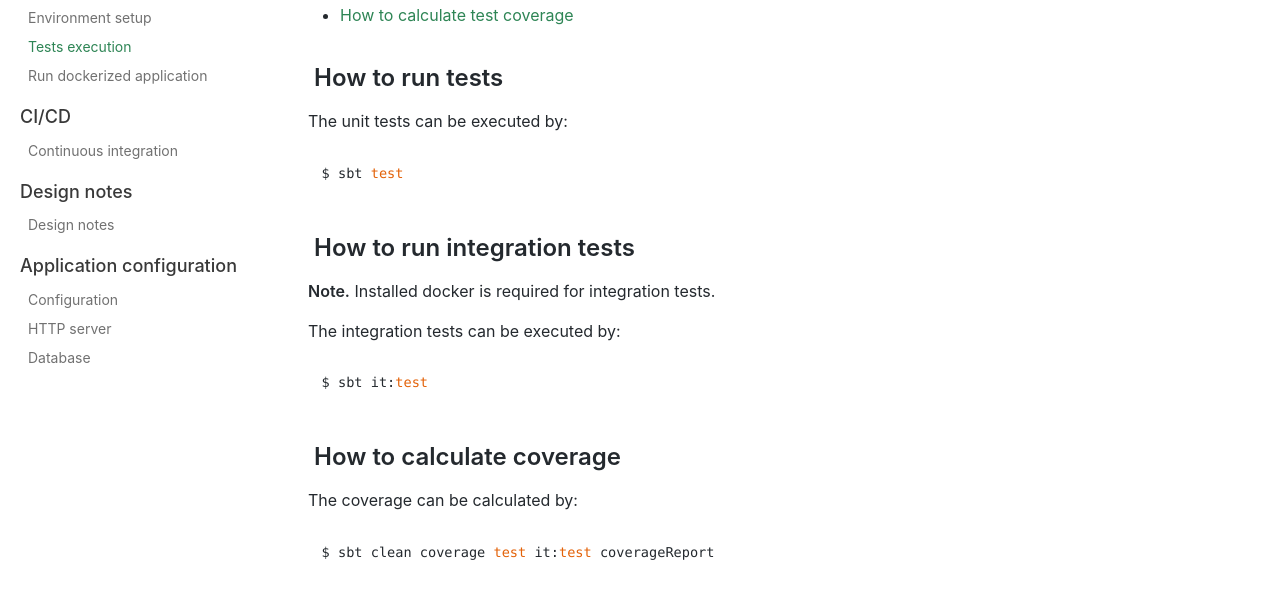
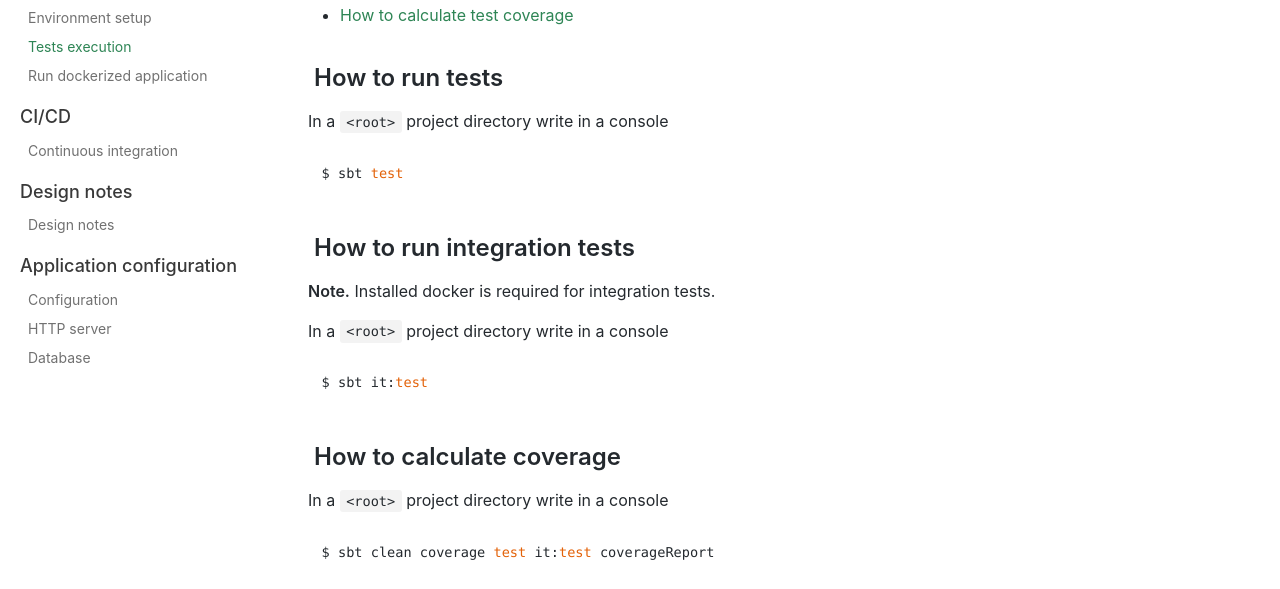
Before and after one commit to iRevive/http4s-tagless-example, a plain HTML site: page docs/how-to/tests-execution.html in a window 1280 px wide. Shown: the part 199-788 px from the top of the page. Drawn offline with nearby package versions, Linux system fonts and the light colour scheme.

Commit message:
Deploy website
Deploy website version based on 0aeceae0a19c6f483b7af2952761ae83f0cc59c5

```diff
--- a/docs/how-to/tests-execution.html
+++ b/docs/how-to/tests-execution.html
@@ -60,16 +60,16 @@
 <li><a href="#how-to-calculate-test-coverage">How to calculate test coverage</a></li>
 </ul>
 <h2><a class="anchor" aria-hidden="true" id="a-namehow-to-run-testsa-how-to-run-tests"></a><a href="#a-namehow-to-run-testsa-how-to-run-tests" aria-hidden="true" class="hash-link"><svg class="hash-link-icon" aria-hidden="true" height="16" version="1.1" viewBox="0 0 16 16" width="16"><path fill-rule="evenodd" d="M4 9h1v1H4c-1.5 0-3-1.69-3-3.5S2.55 3 4 3h4c1.45 0 3 1.69 3 3.5 0 1.41-.91 2.72-2 3.25V8.59c.58-.45 1-1.27 1-2.09C10 5.22 8.98 4 8 4H4c-.98 0-2 1.22-2 2.5S3 9 4 9zm9-3h-1v1h1c1 0 2 1.22 2 2.5S13.98 12 13 12H9c-.98 0-2-1.22-2-2.5 0-.83.42-1.64 1-2.09V6.25c-1.09.53-2 1.84-2 3.25C6 11.31 7.55 13 9 13h4c1.45 0 3-1.69 3-3.5S14.5 6 13 6z"></path></svg></a><a name="how-to-run-tests"></a> How to run tests</h2>
-<p>The unit tests can be executed by:</p>
+<p>In a <code>&lt;root&gt;</code> project directory write in a console</p>
 <pre><code class="hljs css language-sh">$ sbt <span class="hljs-built_in">test</span>
 </code></pre>
 <h2><a class="anchor" aria-hidden="true" id="a-namehow-to-run-integration-testsa-how-to-run-integration-tests"></a><a href="#a-namehow-to-run-integration-testsa-how-to-run-integration-tests" aria-hidden="true" class="hash-link"><svg class="hash-link-icon" aria-hidden="true" height="16" version="1.1" viewBox="0 0 16 16" width="16"><path fill-rule="evenodd" d="M4 9h1v1H4c-1.5 0-3-1.69-3-3.5S2.55 3 4 3h4c1.45 0 3 1.69 3 3.5 0 1.41-.91 2.72-2 3.25V8.59c.58-.45 1-1.27 1-2.09C10 5.22 8.98 4 8 4H4c-.98 0-2 1.22-2 2.5S3 9 4 9zm9-3h-1v1h1c1 0 2 1.22 2 2.5S13.98 12 13 12H9c-.98 0-2-1.22-2-2.5 0-.83.42-1.64 1-2.09V6.25c-1.09.53-2 1.84-2 3.25C6 11.31 7.55 13 9 13h4c1.45 0 3-1.69 3-3.5S14.5 6 13 6z"></path></svg></a><a name="how-to-run-integration-tests"></a> How to run integration tests</h2>
 <p><strong>Note.</strong> Installed docker is required for integration tests.</p>
-<p>The integration tests can be executed by:</p>
+<p>In a <code>&lt;root&gt;</code> project directory write in a console</p>
 <pre><code class="hljs css language-sh">$ sbt it:<span class="hljs-built_in">test</span>
 </code></pre>
 <h2><a class="anchor" aria-hidden="true" id="a-namehow-to-calculate-test-coveragea-how-to-calculate-coverage"></a><a href="#a-namehow-to-calculate-test-coveragea-how-to-calculate-coverage" aria-hidden="true" class="hash-link"><svg class="hash-link-icon" aria-hidden="true" height="16" version="1.1" viewBox="0 0 16 16" width="16"><path fill-rule="evenodd" d="M4 9h1v1H4c-1.5 0-3-1.69-3-3.5S2.55 3 4 3h4c1.45 0 3 1.69 3 3.5 0 1.41-.91 2.72-2 3.25V8.59c.58-.45 1-1.27 1-2.09C10 5.22 8.98 4 8 4H4c-.98 0-2 1.22-2 2.5S3 9 4 9zm9-3h-1v1h1c1 0 2 1.22 2 2.5S13.98 12 13 12H9c-.98 0-2-1.22-2-2.5 0-.83.42-1.64 1-2.09V6.25c-1.09.53-2 1.84-2 3.25C6 11.31 7.55 13 9 13h4c1.45 0 3-1.69 3-3.5S14.5 6 13 6z"></path></svg></a><a name="how-to-calculate-test-coverage"></a> How to calculate coverage</h2>
-<p>The coverage can be calculated by:</p>
+<p>In a <code>&lt;root&gt;</code> project directory write in a console</p>
 <pre><code class="hljs css language-sh">$ sbt clean coverage <span class="hljs-built_in">test</span> it:<span class="hljs-built_in">test</span> coverageReport
 </code></pre>
 <p>or</p>
```
